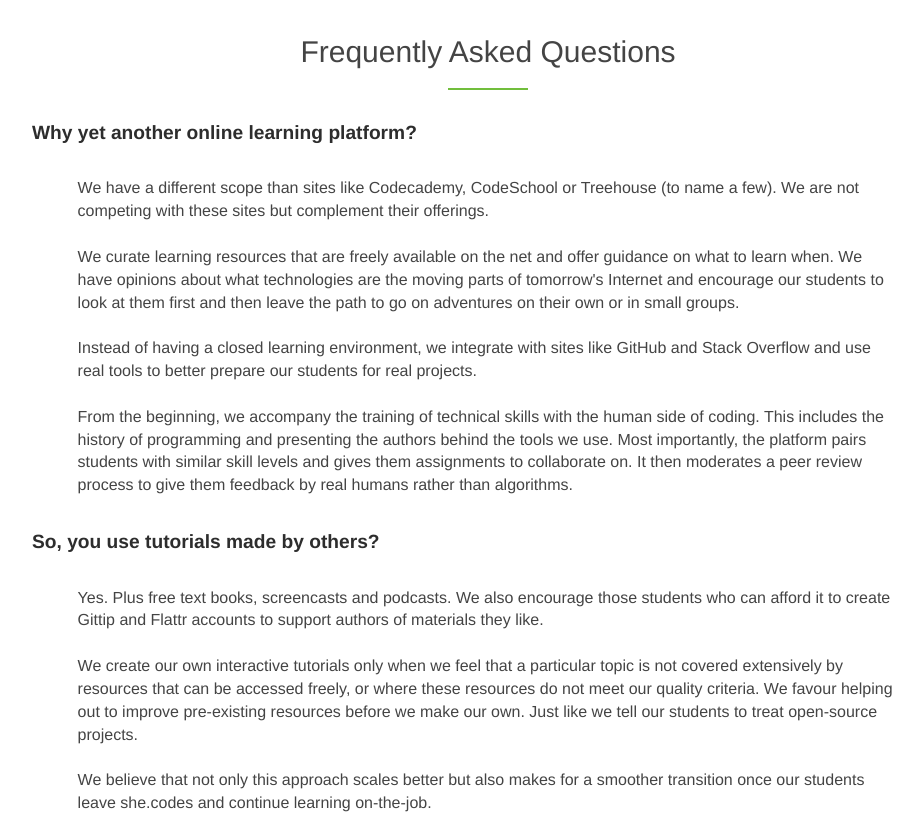
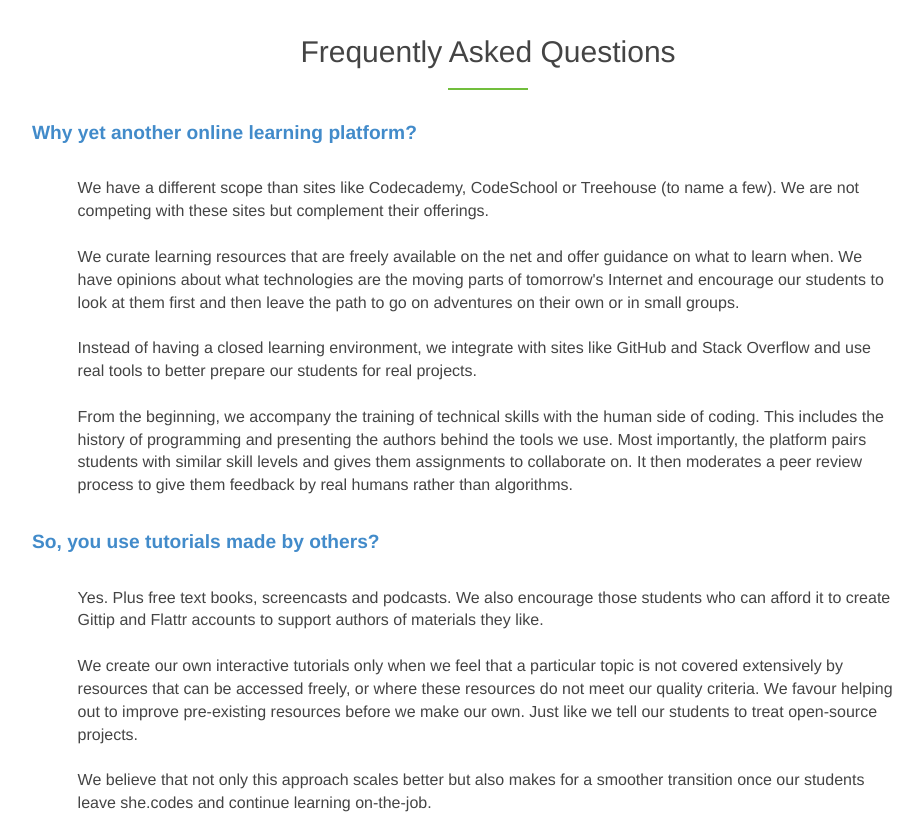
Before and after one commit to shecodes-students/shecodes-students.github.io, a plain HTML site: page index.html in a window 1280 px wide. Shown: the part 2660-3478 px from the top of the page, without its empty margins (152-1075 px from the left). Drawn offline with Linux system fonts and the light colour scheme; a script that the page names is missing.

Commit message:
Update link formatting

```diff
--- a/assets/css/style.css
+++ b/assets/css/style.css
@@ -19,7 +19,6 @@ h5,
 h6 { font-weight: 300 }
 *,
 *:focus { outline: none !important }
-a { color: #2d2d2d }
 a:hover,
 a:focus {
   color: #0c86b6;
```
